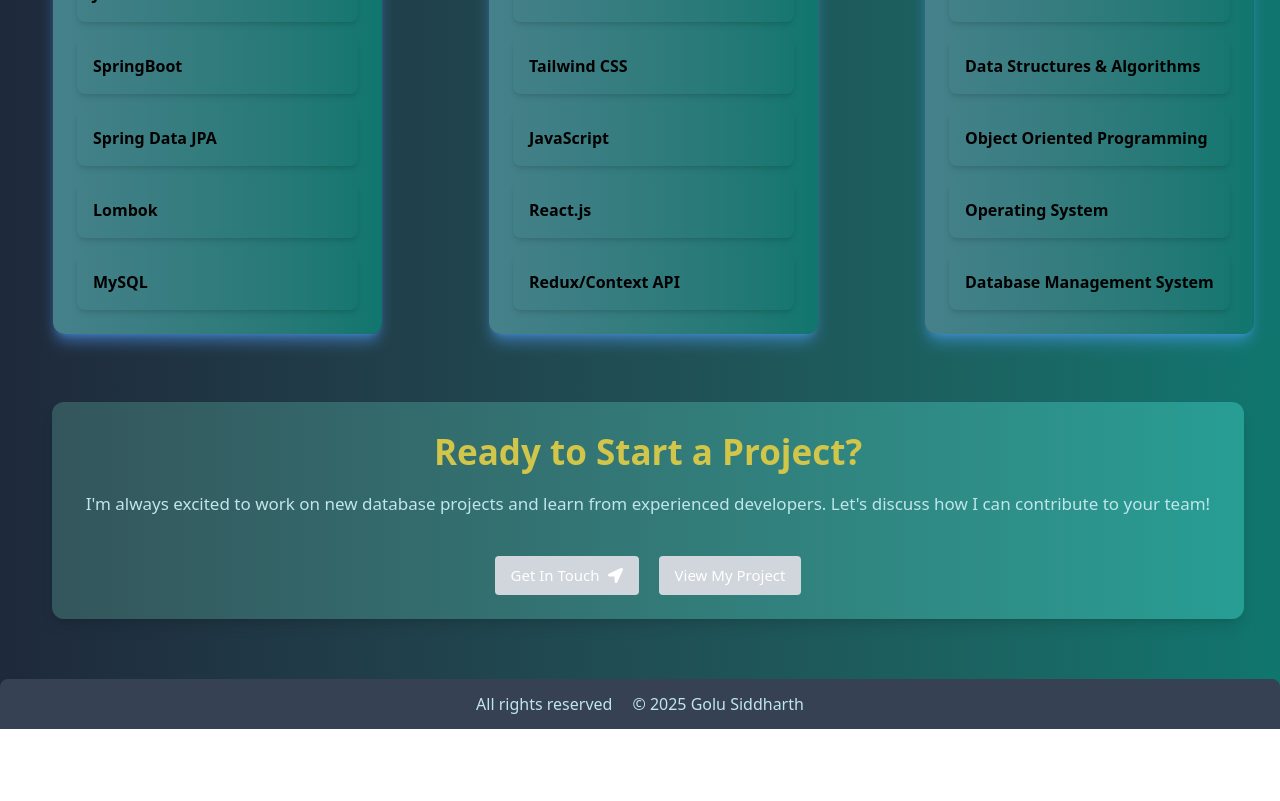
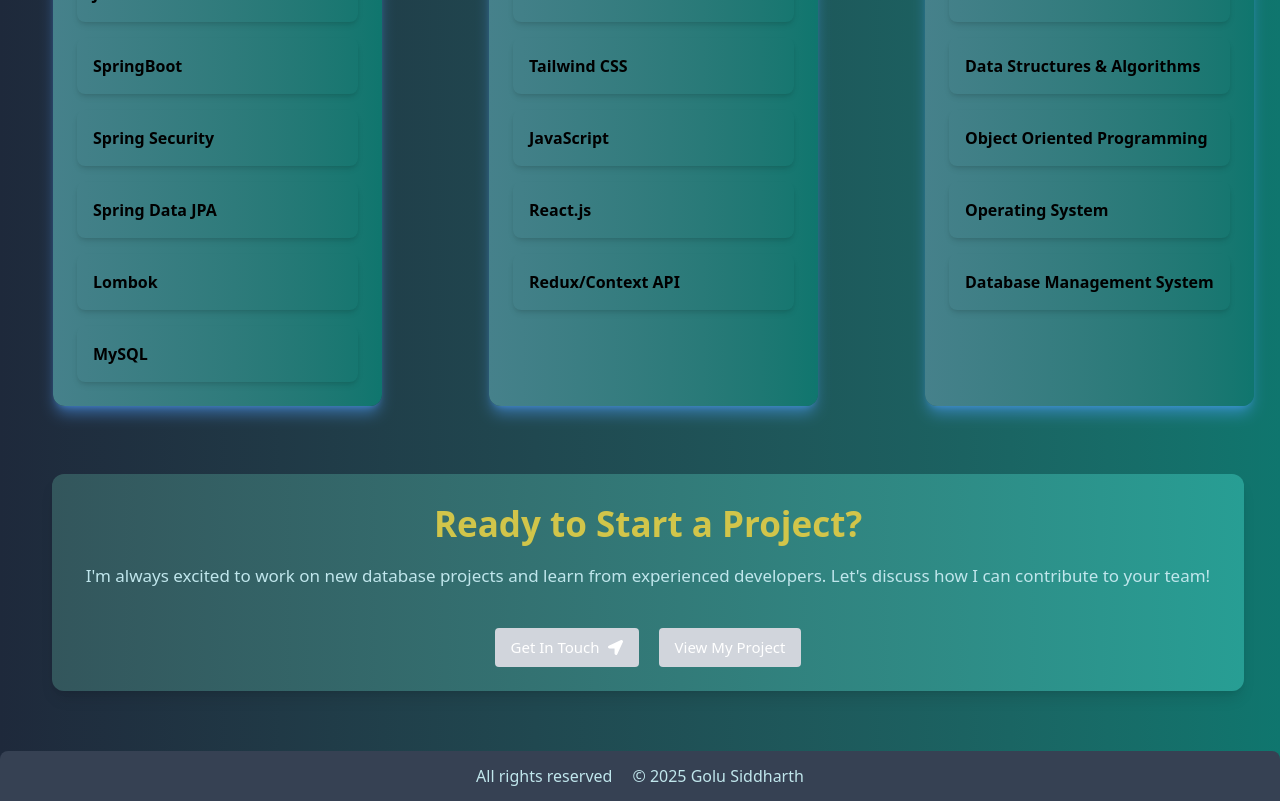
Before and after one commit to golukumar2156/Goluportfolio, a React (Vite) app: page / in a window 1280 px wide. Shown: the part 880-1681 px from the top of the page. Before the commit the page ends 1609 px from the top, so only its background shows below. Built offline with nearby package versions, Linux system fonts and the light colour scheme.

Commit message:
update skill

```diff
--- a/src/components/Skillscard.jsx
+++ b/src/components/Skillscard.jsx
@@ -7,6 +7,7 @@
       tools: [
         "Java",
         "SpringBoot",
+        "Spring Security" ,
         "Spring Data JPA",
         "Lombok",
         "MySQL",
```
